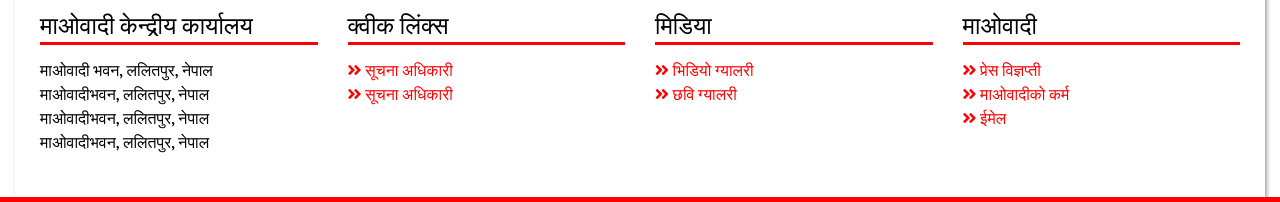
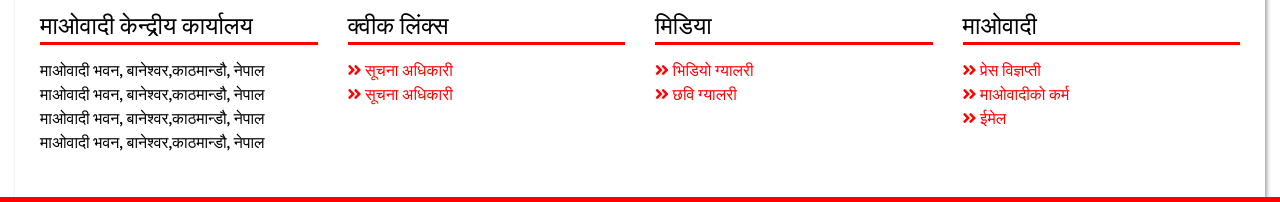
Before and after one commit to aaftab7/maowadikendra, a plain HTML site: page index.html in a window 1280 px wide. Shown: the part 3683-3885 px from the top of the page. Drawn offline with nearby package versions, Linux system fonts and the light colour scheme; files whose address does not match are found by name.

Commit message:
Update index.html

```diff
--- a/index.html
+++ b/index.html
@@ -580,10 +580,10 @@
                     <div class="col-md-3">
                         <h4 class="link--metis"> माओवादी केन्द्रीय कार्यालय</h4>
                         <ul>
-                            <li>माओवादी भवन, ललितपुर, नेपाल</li>
-                            <li>माओवादीभवन, ललितपुर, नेपाल</li>
-                            <li>माओवादीभवन, ललितपुर, नेपाल</li>
-                            <li>माओवादीभवन, ललितपुर, नेपाल</li>
+                            <li>माओवादी भवन, बानेश्वर,काठमान्डौ, नेपाल</li>
+                            <li>माओवादी भवन, बानेश्वर,काठमान्डौ, नेपाल</li>
+                            <li>माओवादी भवन, बानेश्वर,काठमान्डौ, नेपाल</li>
+                            <li>माओवादी भवन, बानेश्वर,काठमान्डौ, नेपाल</li>
                         </ul>
                     </div>
                     <div class="col-md-3">
```
